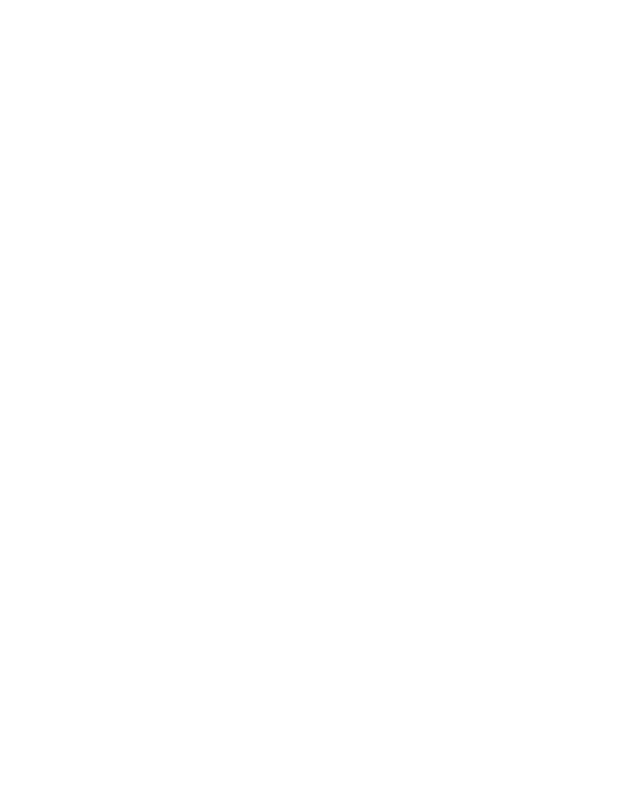
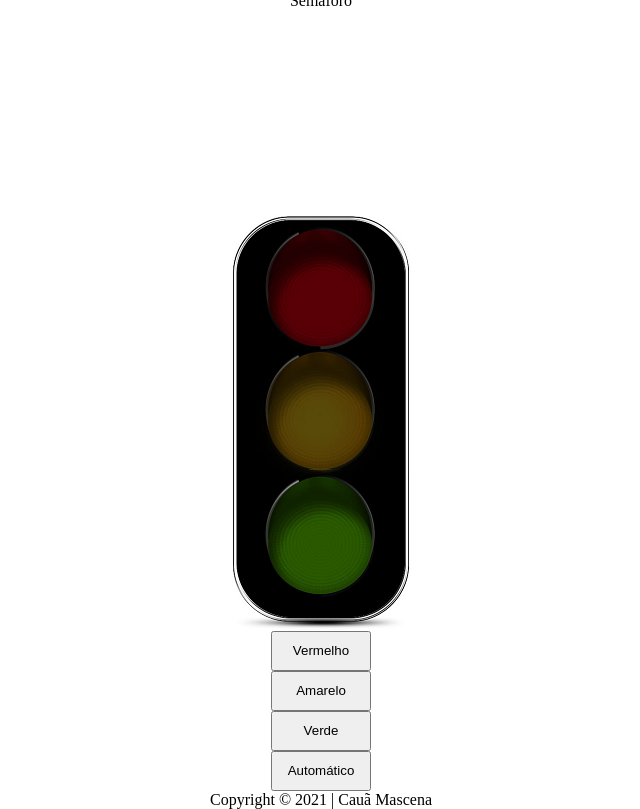
Before and after one commit to cauaMascena/projeto-semaforo, a plain HTML site: page index.html in a window 1280 px wide. Shown: the whole page, without its empty margins (319-959 px from the left). Drawn offline with Linux system fonts and the light colour scheme.

Commit message:
envio das atualizações: README, style e etc.

```diff
--- a/index.html
+++ b/index.html
@@ -5,9 +5,16 @@
     <meta http-equiv="X-UA-Compatible" content="IE=edge">
     <meta name="viewport" content="width=device-width, initial-scale=1.0">
     <link rel="stylesheet" href="style.css">
-    <title>Document</title>
+    <title>Semáforo</title>
 </head>
 <body>
-
+    <header>Semáforo</header>
+    <main><img src="img/desligado.png" alt="">
+    <button id="vermelho">Vermelho</button>
+    <button id="amarelo">Amarelo</button>
+    <button id="verde">Verde</button>
+    <button id="automatico">Automático</button>
+    </main>
+    <footer><span>Copyright &copy; 2021 | Cauã Mascena</span></footer>
 </body>
 </html>
--- a/style.css
+++ b/style.css
@@ -0,0 +1,36 @@
+* {
+    padding: 0;
+    margin: 0;
+    box-sizing: border-box;
+}
+body {
+    display: flex;
+    width: 100vw;
+    height: 100vh;
+    flex-direction: column;
+    justify-content: center;
+    align-items: center;
+}
+header {
+    height: 100px;
+    display: flex;
+    justify-content: center;
+    align-items: center;
+}
+main {
+    flex-grow: 1;
+    display: flex;
+    flex-direction: column;
+    align-items: center;
+    padding-top: 200px;
+}
+button {
+    width: 100px;
+    height: 40px;
+    cursor: pointer;
+}
+footer {
+    height: 50px;
+    justify-content: center;
+    align-items: flex-start;
+}
```
Also changed, not shown: 1 other file.
